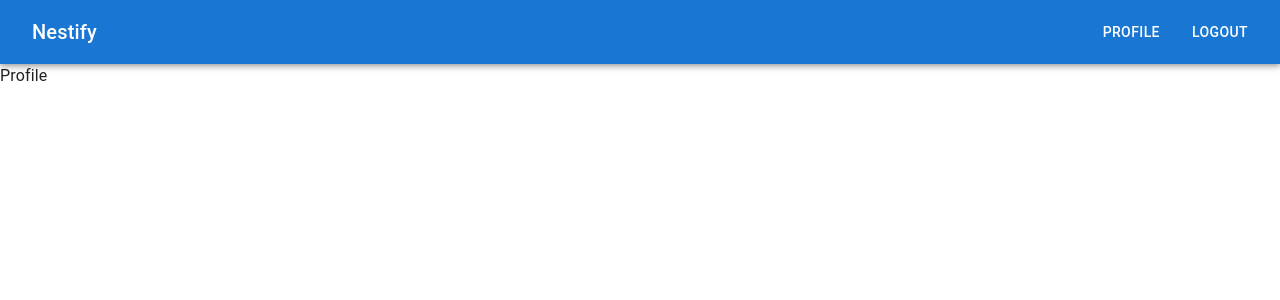
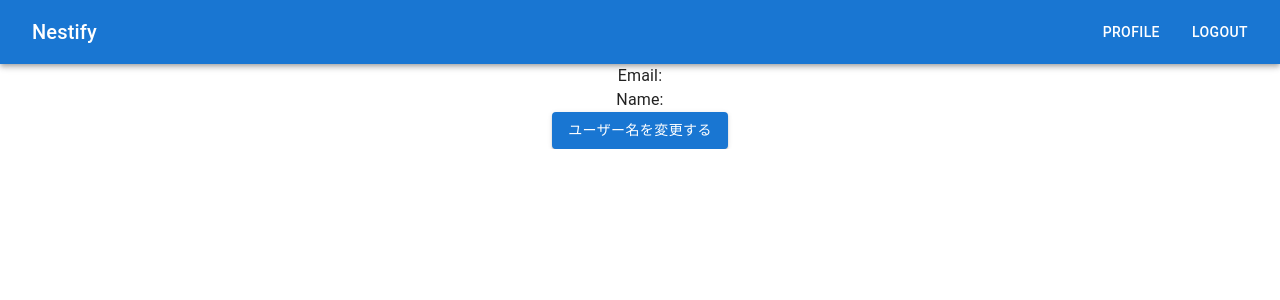
Before and after one commit to Muhyun-Kim/nestify, a Next.js app: page /profile in a window 1280 px wide. Shown: the top 300 px of the page. Built offline with nearby package versions, Linux system fonts and the light colour scheme; no server answers.

Commit message:
add profile page

```diff
--- a/src/app/profile/page.tsx
+++ b/src/app/profile/page.tsx
@@ -1,5 +1,76 @@
-import { Box } from "@mui/material";
+"use client";
+
+import { supabaseBrowserClient } from "@/lib/supbase-browser";
+import { useUserStore } from "@/store/user";
+import {
+  Box,
+  Typography,
+  Button,
+  TextField,
+  Dialog,
+  DialogActions,
+  DialogContent,
+  DialogTitle,
+} from "@mui/material";
+import { useState } from "react";
 
 export default function Profile() {
-  return <Box>Profile</Box>;
+  const user = useUserStore((state) => state.user);
+  const setUser = useUserStore((state) => state.setUser);
+  const [open, setOpen] = useState(false);
+  const [nickname, setNickname] = useState(user?.nickname ?? "");
+
+  const handleUpdate = async () => {
+    const supabase = await supabaseBrowserClient;
+    const { data, error } = await supabase.auth.updateUser({
+      data: { nickname },
+    });
+
+    if (error) {
+      console.error("닉네임 업데이트 실패:", error.message);
+      return;
+    }
+
+    setUser({
+      id: data.user.id,
+      email: data.user.email!,
+      nickname: data.user.user_metadata.nickname ?? "",
+    });
+
+    setOpen(false);
+  };
+
+  return (
+    <Box
+      sx={{ display: "flex", flexDirection: "column", alignItems: "center" }}
+    >
+      <Typography variant="body1">Email: {user?.email}</Typography>
+      <Typography variant="body1">
+        Name:{" "}
+        {user?.nickname == "" ? "ユーザー名を設定してください" : user?.nickname}
+      </Typography>
+      <Button variant="contained" color="primary" onClick={() => setOpen(true)}>
+        ユーザー名を変更する
+      </Button>
+
+      <Dialog open={open} onClose={() => setOpen(false)}>
+        <DialogTitle>ユーザー名を変更</DialogTitle>
+        <DialogContent>
+          <TextField
+            fullWidth
+            label="新しいユーザー名"
+            value={nickname}
+            onChange={(e) => setNickname(e.target.value)}
+            autoFocus
+          />
+        </DialogContent>
+        <DialogActions>
+          <Button onClick={() => setOpen(false)}>キャンセル</Button>
+          <Button onClick={handleUpdate} variant="contained">
+            保存
+          </Button>
+        </DialogActions>
+      </Dialog>
+    </Box>
+  );
 }
```
